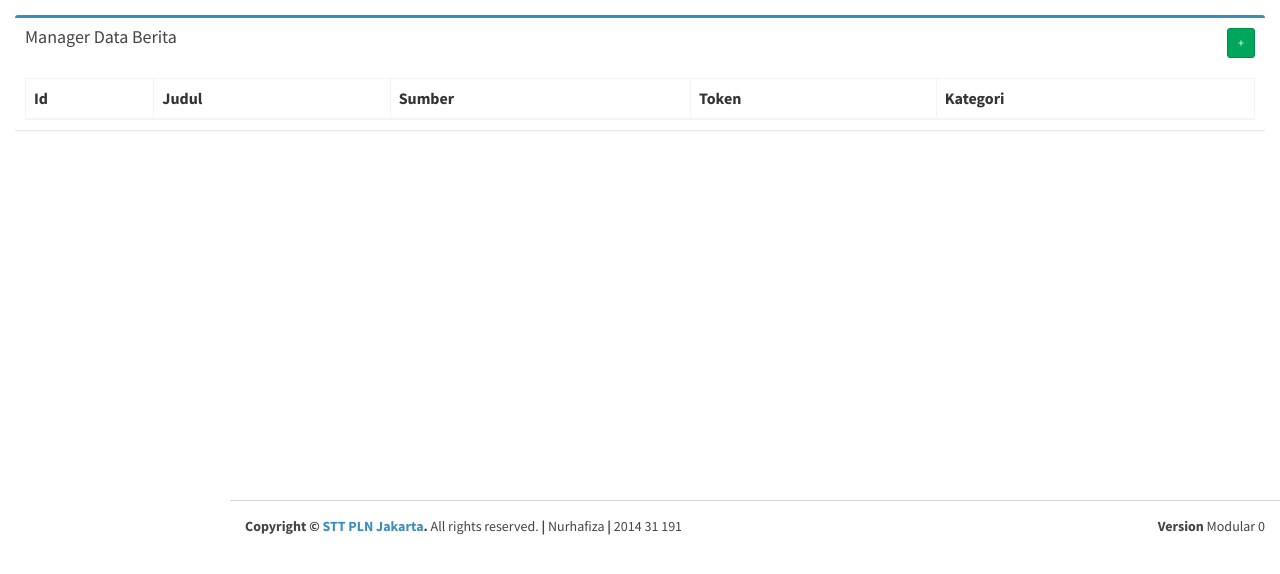
After one commit to umarkotak/tfidf, a PHP site: template pages/manager-data-berita.php in a window 1280 px wide. The commit adds this page. Shown: the top 574 px of the page. Run offline with PHP 8.4, Linux system fonts and the light colour scheme; the template is opened without the code that fills it, so the values that code supplies are empty.

Commit message:
clean up

```diff
--- a/content.php
+++ b/content.php
@@ -10,6 +10,7 @@ if (isset($_GET['page'])) {
   else if ($page == 'data-trainning')                            { include "pages/data-trainning.php"; }
   else if ($page == 'data-trainning-edit')                       { include "pages/data-trainning-edit.php"; }
   else if ($page == 'manager-data')                              { include "pages/manager-data.php"; }
+  else if ($page == 'manager-data-berita')                              { include "pages/manager-data-berita.php"; }
 
 
   else                                                           { include "pages/notfound.php"; }
--- /dev/null
+++ b/pages/manager-data-berita.php
@@ -0,0 +1,53 @@
+<?php
+$sql = $conn->prepare("SELECT * FROM data_berita ORDER BY id_berita DESC");
+$data = Array();
+$sql->execute($data);
+$datas = $sql->fetchAll();
+?>
+
+<!-- Content Header (Page header) -->
+<section class="content">
+  <div class="row">
+    <div class="col-md-12">
+      <div class="box box-primary">
+        <div class="box-header">
+          <h3 class="box-title">Manager Data Berita</h3>
+          <a href="?page=data-trainning" class="btn btn-success btn-sm pull-right">+</a>
+        </div>
+
+        <div class="box-body">
+          <table id="data_table" class="table table-bordered table-hover">
+            <thead>
+              <tr>
+                <th>Id</th>
+                <th>Judul</th>
+                <th>Sumber</th>
+                <th>Token</th>
+                <th>Kategori</th>
+              </tr>
+            </thead>
+
+            <tbody>
+              <?php foreach ($datas as $data): ?>
+              <tr>
+                <td><?php echo $data['id_berita']; ?></td>
+                <td><?php echo $data['judul']; ?></td>
+                <td><?php echo $data['sumber']; ?></td>
+                <td><?php echo $data['token']; ?></td>
+                <td><?php echo $data['kategori']; ?></td>
+              </tr>
+              <?php endforeach ?>
+            </tbody>
+          </table>
+        </div>
+      </div>
+    </div>
+  </div>
+</section>
+
+<!-- Main content -->
+<section class="content">
+  <div class="row">
+
+  </div>
+</section>
--- a/sidebar.php
+++ b/sidebar.php
@@ -16,8 +16,9 @@
       <li class="header">MAIN MENU</li>
       <li><a href="?page=dashboard"><i class="fa fa-dashboard"></i> <span>Dashboard</span></a></li>
       <li><a href="?page=input-berita"><i class="fa fa-shield"></i>Input berita</a></li>
-      <li><a href="?page=data-trainning"><i class="fa fa-check-square-o"></i>Data Trainning</a></li>
-      <li><a href="?page=manager-data"><i class="fa fa-list-alt"></i>Manager Data</a></li>
+      <li><a href="?page=data-trainning"><i class="fa fa-check-square-o"></i>Input Data Trainning</a></li>
+      <li><a href="?page=manager-data"><i class="fa fa-list-alt"></i>Manager Data Trainning</a></li>
+      <li><a href="?page=manager-data-berita"><i class="fa fa-list-alt"></i>Manager Data Berita</a></li>
 
     </ul>
   </section>
```
Also changed, not shown: pages/input-berita.php (+4 -4 lines).
